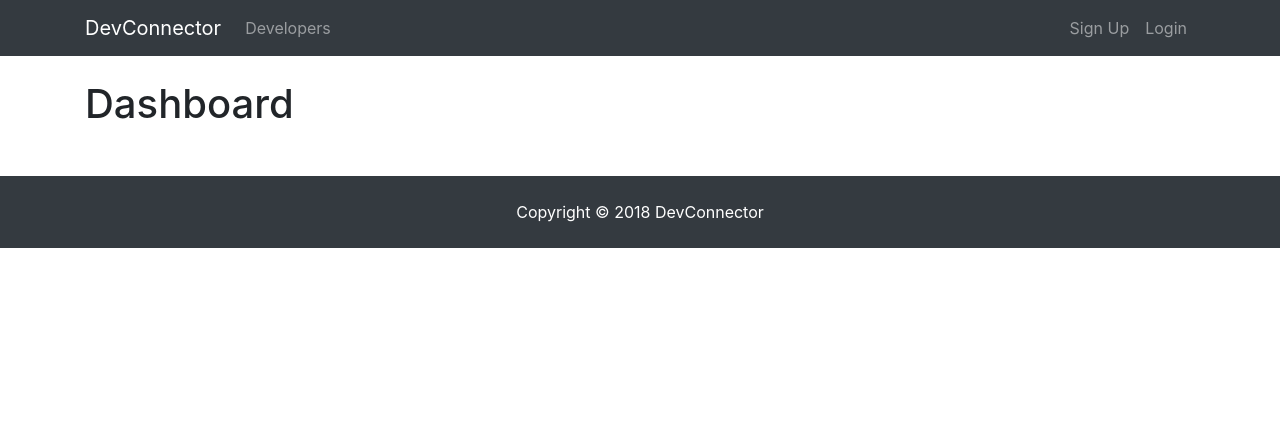
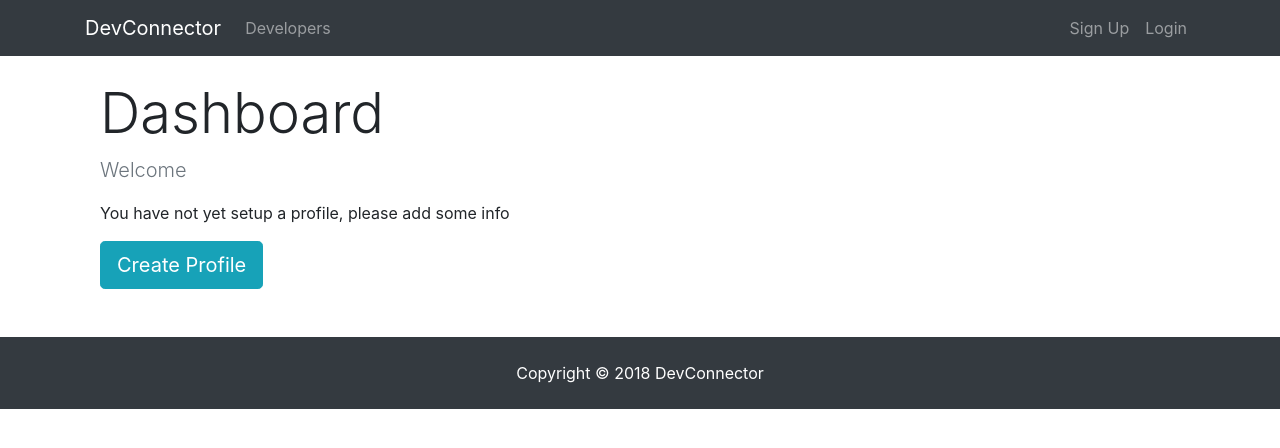
Before and after one commit to DaviGadelhaLeitao/mern-social-network, a React (Create React App) app in the folder client/: page /dashboard in a window 1280 px wide. Shown: the top 448 px of the page. Built offline with nearby package versions, Linux system fonts and the light colour scheme; no server answers.

Commit message:
Spinner component & Dashboard start

```diff
--- a/client/src/actions/profileActions.js
+++ b/client/src/actions/profileActions.js
@@ -1,5 +1,5 @@
 import axios from "axios";
-import { GET_PROFILE, PROFILE_LOADING, GET_ERRORS, CLEAR_CURRENT_PROFILE } from "./types";
+import { GET_PROFILE, PROFILE_LOADING, CLEAR_CURRENT_PROFILE } from "./types";
 
 // get current profile
 export const getCurrentProfile = () => dispatch => {
--- /dev/null
+++ b/client/src/components/common/Spinner.js
@@ -0,0 +1,10 @@
+import React from "react";
+import spinner from "./spinner.gif";
+
+export default () => {
+  return (
+    <div>
+      <img src={spinner} alt="Loading..." style={{ width: "200px", maring: "auto", display: "block" }} />
+    </div>
+  );
+};
--- a/client/src/components/dashboard/Dashboard.js
+++ b/client/src/components/dashboard/Dashboard.js
@@ -1,7 +1,9 @@
-import React, { Component } from "react";
-import PropTypes from "prop-types";
-import { connect } from "react-redux";
-import { getCurrentProfile } from "../../actions/profileActions";
+import React, { Component } from 'react';
+import { Link } from 'react-router-dom';
+import PropTypes from 'prop-types';
+import { connect } from 'react-redux';
+import { getCurrentProfile } from '../../actions/profileActions';
+import Spinner from '../common/Spinner';
 
 class Dashboard extends Component {
   componentDidMount() {
@@ -9,15 +11,55 @@
   }
 
   render() {
+    const { user } = this.props.auth;
+    const { profile, loading } = this.props.profile;
+
+    let dashboardContent;
+
+    if (profile === null || loading) {
+      dashboardContent = <Spinner />;
+    } else {
+      // Check if logged in user has profile data
+      if (profile != undefined && Object.keys(profile).length > 0) {
+        dashboardContent = <h4>TODO: DISPLAY PROFILE</h4>;
+      } else {
+        // User is logged in but has no profile
+        dashboardContent = (
+          <div>
+            <p className="lead text-muted">Welcome {user.name}</p>
+            <p>You have not yet setup a profile, please add some info</p>
+            <Link to="/create-profile" className="btn btn-lg btn-info">
+              Create Profile
+            </Link>
+          </div>
+        );
+      }
+    }
+
     return (
-      <div>
-        <h1>Dashboard</h1>
+      <div className="dashboard">
+        <div className="container">
+          <div className="row">
+            <div className="col-md-12">
+              <h1 className="display-4">Dashboard</h1>
+              {dashboardContent}
+            </div>
+          </div>
+        </div>
       </div>
     );
   }
 }
 
-export default connect(
-  null,
-  { getCurrentProfile }
-)(Dashboard);
+Dashboard.propTypes = {
+  getCurrentProfile: PropTypes.func.isRequired,
+  auth: PropTypes.object.isRequired,
+  profile: PropTypes.object.isRequired
+};
+
+const mapStateToProps = state => ({
+  profile: state.profile,
+  auth: state.auth
+});
+
+export default connect(mapStateToProps, { getCurrentProfile })(Dashboard);
```
Also changed, not shown: client/src/components/common/spinner.gif (added), 1 other file (tests, documents, lock files or other folders).
